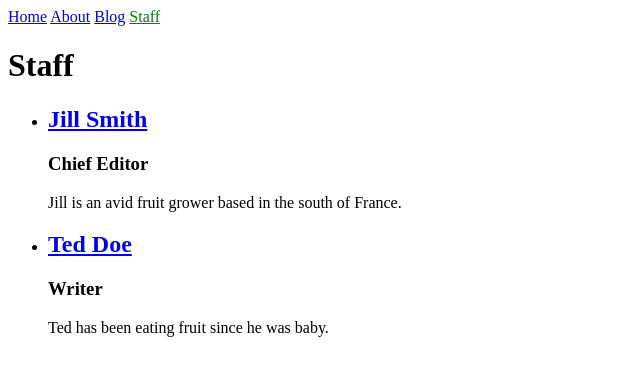
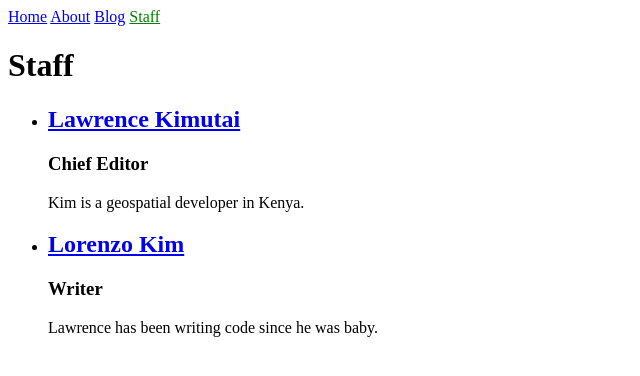
Before and after one commit to KimutaiLawrence/KimutaiLawrence.github.io, a Jekyll site: the page built from staff.html, in a window 1280 px wide. Shown: the top 376 px of the page, without its empty margins (0-640 px from the left). Built offline with Jekyll 4.4.1, drawn with Linux system fonts in a browser that asks for light colours.

Commit message:
Initial commit for revamped portfolio

```diff
--- a/_authors/jill.md
+++ b/_authors/jill.md
@@ -1,6 +1,6 @@
 ---
-short_name: jill
-name: Jill Smith
+short_name: Kim
+name: Lawrence Kimutai
 position: Chief Editor
 ---
-Jill is an avid fruit grower based in the south of France.
+Kim is a geospatial developer in Kenya.
--- a/_authors/ted.md
+++ b/_authors/ted.md
@@ -1,6 +1,6 @@
 ---
-short_name: ted
-name: Ted Doe
+short_name: Lorenzo
+name: Lorenzo Kim
 position: Writer
 ---
-Ted has been eating fruit since he was baby.
+Lawrence has been writing code since he was baby.
```
